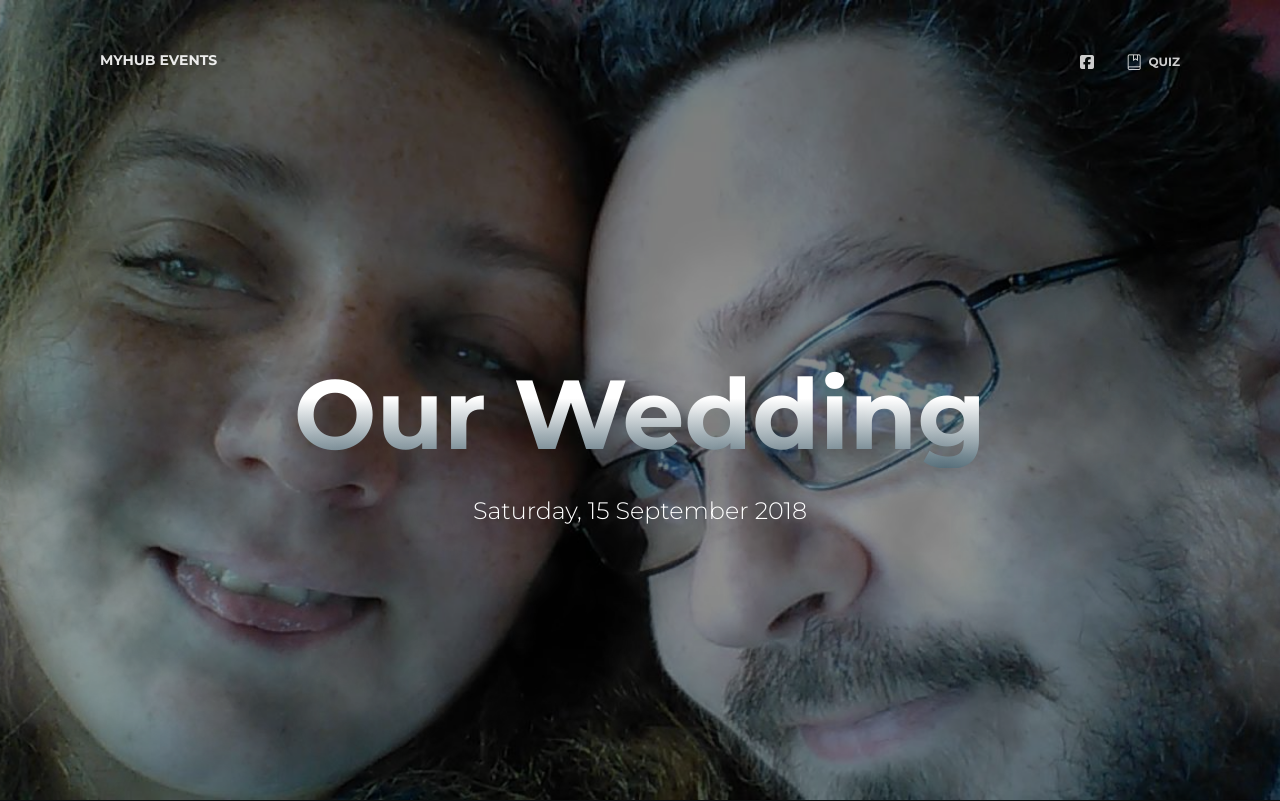
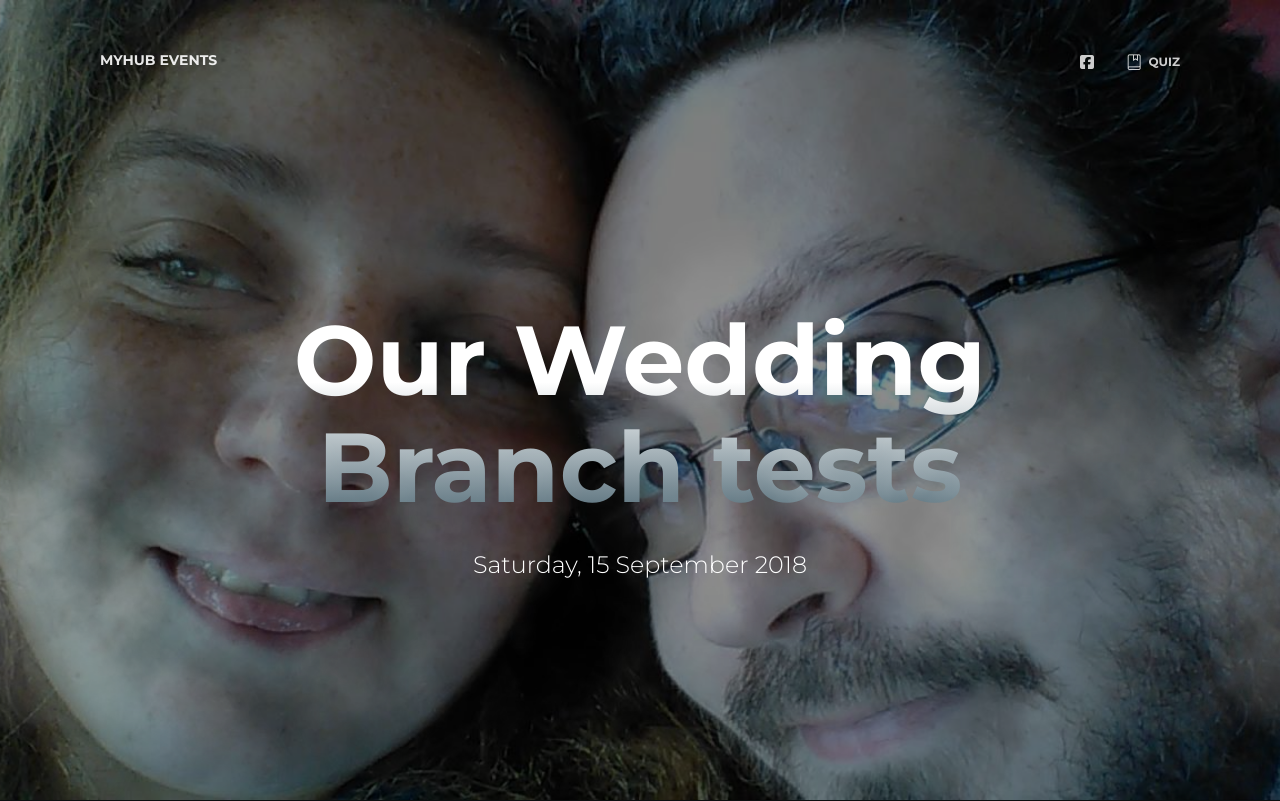
Before and after one commit to DragosNicuDev/myhub, a Django app: page /accounts/login/ in a window 1280 px wide. Shown: the top 801 px of the page. Run offline with Django 3.2, Linux system fonts and the light colour scheme; some libraries are stand-ins or nearby versions.

Commit message:
Branch test

```diff
--- a/myhub_events/templates/base.html
+++ b/myhub_events/templates/base.html
@@ -70,7 +70,7 @@
     		<div class="content-center">
     			<div class="container">
     				<div class="title-brand">
-    					<h1 class="presentation-title">Our Wedding</h1>
+    					<h1 class="presentation-title">Our Wedding Branch tests</h1>
     				</div>
             <h2 class="presentation-subtitle text-center">Saturday, 15 September 2018</h2>
     			</div>
```
